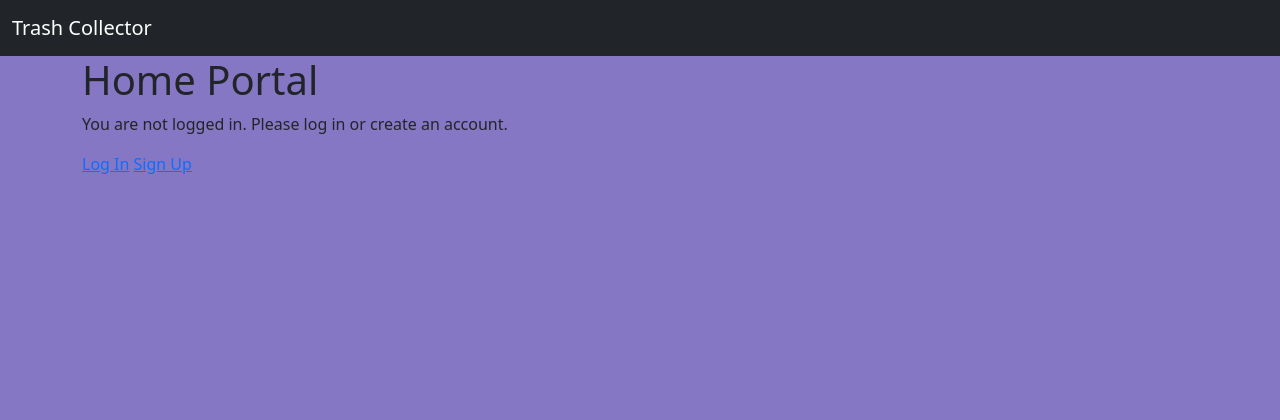
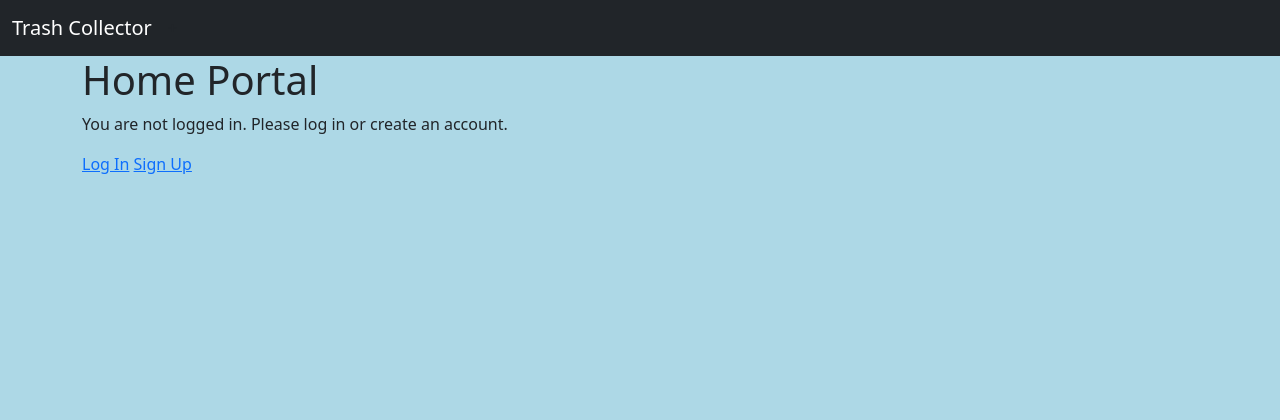
Before and after one commit to kschao/tester_trash, a Django app: template trash_collector/templates/home.html in a window 1280 px wide. Shown: the top 420 px of the page. Run offline with Django 3.2, Linux system fonts and the light colour scheme; the template is opened without the code that fills it, so the values that code supplies are empty.

Commit message:
add background to home

```diff
--- a/trash_collector/templates/base.html
+++ b/trash_collector/templates/base.html
@@ -7,7 +7,7 @@
   <link rel="stylesheet" href="https://cdn.jsdelivr.net/npm/bootstrap@5.0.1/dist/css/bootstrap.min.css" integrity="undefined" crossorigin="anonymous">
   <style>
     body {
-      background-color: rgb(134, 119, 197);
+      background-color:   lightblue;
     }
   </style>
 <body>
--- a/trash_collector/templates/home.html
+++ b/trash_collector/templates/home.html
@@ -1,3 +1,13 @@
+<!DOCTYPE html>
+<html>
+<head>
+<style>
+body {
+  background-color: lightblue;
+}
+</style>
+</head>
+<body>
 {% extends 'base.html' %}
 
 {% block title %} Home Portal {% endblock %}
```
